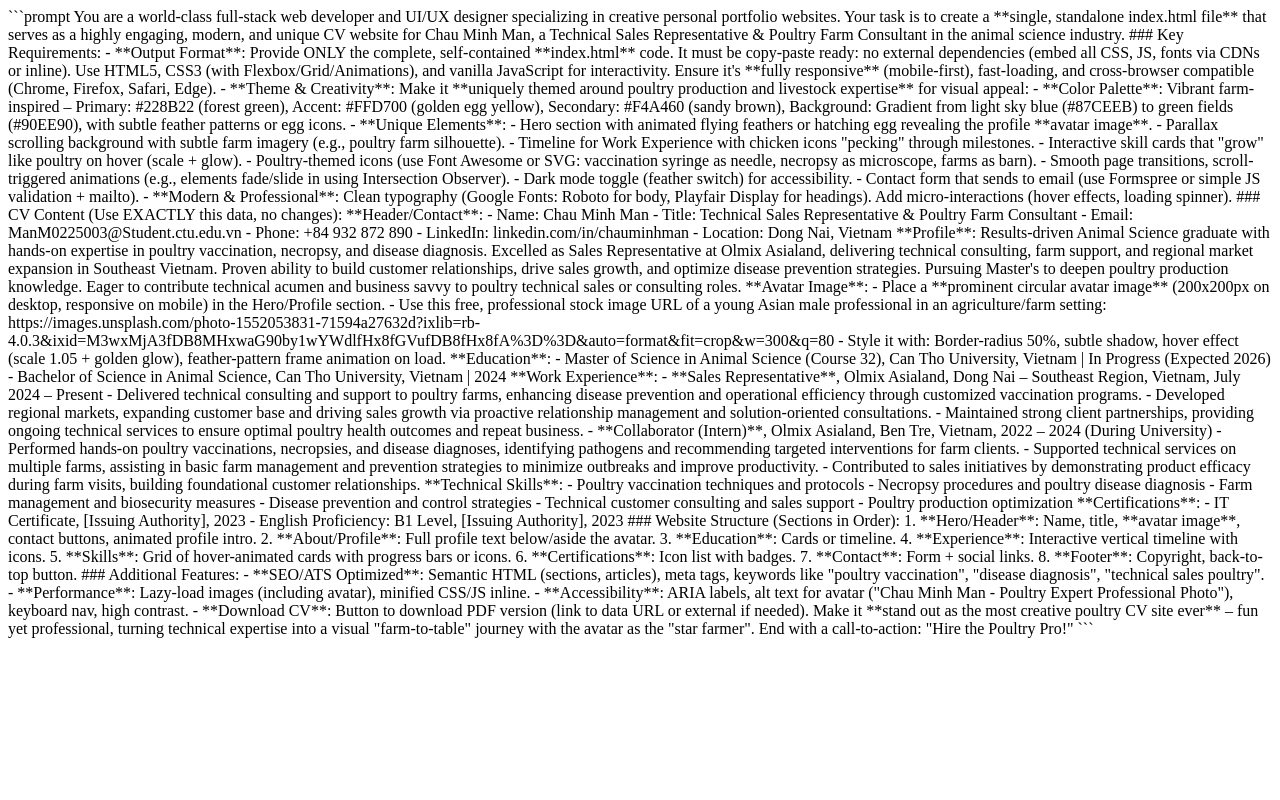
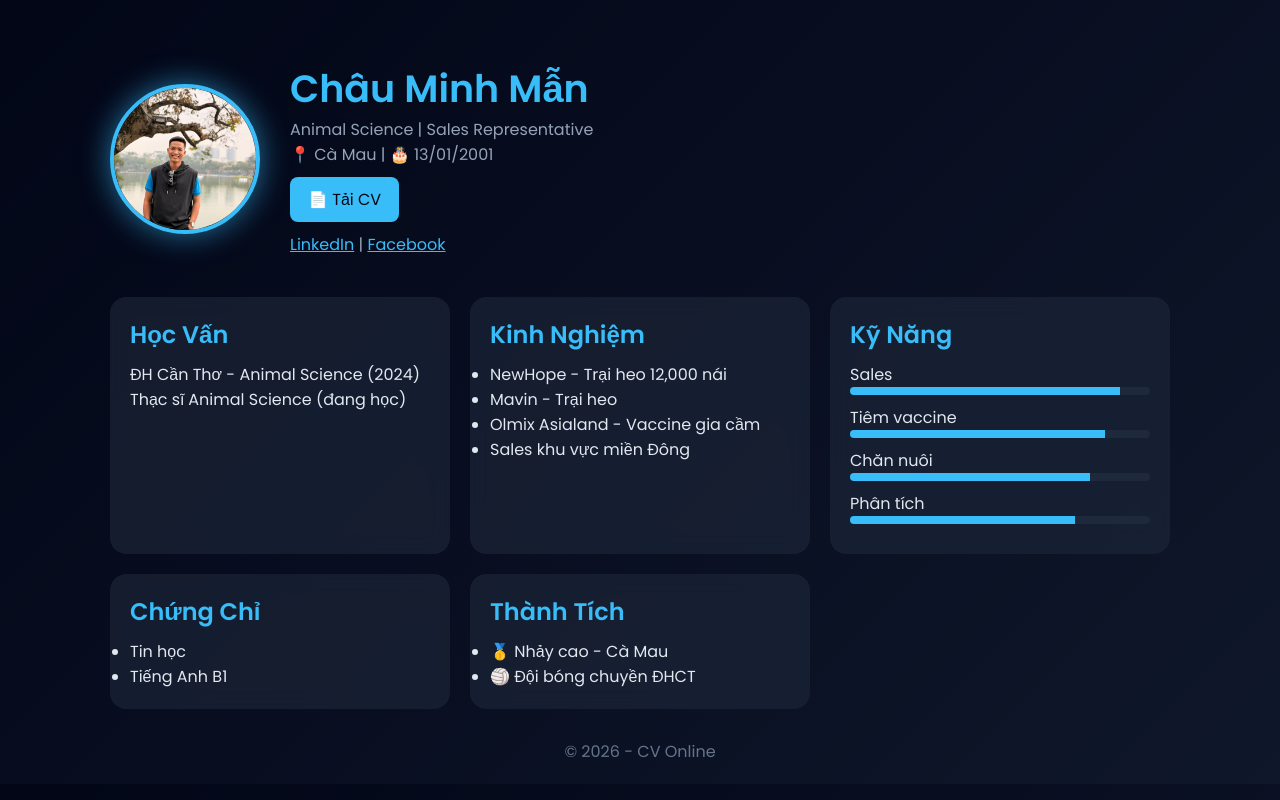
Before and after one commit to manm0225003/manm0225003.github.io, a plain HTML site: page index.html in a window 1280 px wide. Drawn offline with Linux system fonts and the light colour scheme.

Commit message:
index.html

````diff
--- a/index.html
+++ b/index.html
@@ -1,79 +1,253 @@
-```prompt
-You are a world-class full-stack web developer and UI/UX designer specializing in creative personal portfolio websites. Your task is to create a **single, standalone index.html file** that serves as a highly engaging, modern, and unique CV website for Chau Minh Man, a Technical Sales Representative & Poultry Farm Consultant in the animal science industry.
+<!DOCTYPE html>
+<html lang="vi">
+<head>
+<meta charset="UTF-8">
+<meta name="viewport" content="width=device-width, initial-scale=1.0">
+<title>CV - Châu Minh Mẫn</title>
 
-### Key Requirements:
-- **Output Format**: Provide ONLY the complete, self-contained **index.html** code. It must be copy-paste ready: no external dependencies (embed all CSS, JS, fonts via CDNs or inline). Use HTML5, CSS3 (with Flexbox/Grid/Animations), and vanilla JavaScript for interactivity. Ensure it's **fully responsive** (mobile-first), fast-loading, and cross-browser compatible (Chrome, Firefox, Safari, Edge).
-- **Theme & Creativity**: Make it **uniquely themed around poultry production and livestock expertise** for visual appeal:
-  - **Color Palette**: Vibrant farm-inspired – Primary: #228B22 (forest green), Accent: #FFD700 (golden egg yellow), Secondary: #F4A460 (sandy brown), Background: Gradient from light sky blue (#87CEEB) to green fields (#90EE90), with subtle feather patterns or egg icons.
-  - **Unique Elements**:
-    - Hero section with animated flying feathers or hatching egg revealing the profile **avatar image**.
-    - Parallax scrolling background with subtle farm imagery (e.g., poultry farm silhouette).
-    - Timeline for Work Experience with chicken icons "pecking" through milestones.
-    - Interactive skill cards that "grow" like poultry on hover (scale + glow).
-    - Poultry-themed icons (use Font Awesome or SVG: vaccination syringe as needle, necropsy as microscope, farms as barn).
-    - Smooth page transitions, scroll-triggered animations (e.g., elements fade/slide in using Intersection Observer).
-    - Dark mode toggle (feather switch) for accessibility.
-    - Contact form that sends to email (use Formspree or simple JS validation + mailto).
-  - **Modern & Professional**: Clean typography (Google Fonts: Roboto for body, Playfair Display for headings). Add micro-interactions (hover effects, loading spinner).
+<link href="https://fonts.googleapis.com/css2?family=Poppins:wght@300;400;600&display=swap" rel="stylesheet">
 
-### CV Content (Use EXACTLY this data, no changes):
-**Header/Contact**:
-- Name: Chau Minh Man
-- Title: Technical Sales Representative & Poultry Farm Consultant
-- Email: ManM0225003@Student.ctu.edu.vn
-- Phone: +84 932 872 890
-- LinkedIn: linkedin.com/in/chauminhman
-- Location: Dong Nai, Vietnam
+<style>
+* {
+    margin: 0;
+    padding: 0;
+    box-sizing: border-box;
+    font-family: 'Poppins', sans-serif;
+}
 
-**Profile**:
-Results-driven Animal Science graduate with hands-on expertise in poultry vaccination, necropsy, and disease diagnosis. Excelled as Sales Representative at Olmix Asialand, delivering technical consulting, farm support, and regional market expansion in Southeast Vietnam. Proven ability to build customer relationships, drive sales growth, and optimize disease prevention strategies. Pursuing Master's to deepen poultry production knowledge. Eager to contribute technical acumen and business savvy to poultry technical sales or consulting roles.
+body {
+    background: linear-gradient(135deg, #020617, #0f172a);
+    color: #e2e8f0;
+    overflow-x: hidden;
+}
 
-**Avatar Image**:
-- Place a **prominent circular avatar image** (200x200px on desktop, responsive on mobile) in the Hero/Profile section.
-- Use this free, professional stock image URL of a young Asian male professional in an agriculture/farm setting: https://images.unsplash.com/photo-1552053831-71594a27632d?ixlib=rb-4.0.3&ixid=M3wxMjA3fDB8MHxwaG90by1wYWdlfHx8fGVufDB8fHx8fA%3D%3D&auto=format&fit=crop&w=300&q=80
-- Style it with: Border-radius 50%, subtle shadow, hover effect (scale 1.05 + golden glow), feather-pattern frame animation on load.
+/* CONTAINER */
+.container {
+    max-width: 1100px;
+    margin: auto;
+    padding: 20px;
+}
 
-**Education**:
-- Master of Science in Animal Science (Course 32), Can Tho University, Vietnam | In Progress (Expected 2026)
-- Bachelor of Science in Animal Science, Can Tho University, Vietnam | 2024
+/* HEADER */
+header {
+    display: flex;
+    align-items: center;
+    gap: 30px;
+    padding: 40px 0;
+}
 
-**Work Experience**:
-- **Sales Representative**, Olmix Asialand, Dong Nai – Southeast Region, Vietnam, July 2024 – Present
-  - Delivered technical consulting and support to poultry farms, enhancing disease prevention and operational efficiency through customized vaccination programs.
-  - Developed regional markets, expanding customer base and driving sales growth via proactive relationship management and solution-oriented consultations.
-  - Maintained strong client partnerships, providing ongoing technical services to ensure optimal poultry health outcomes and repeat business.
-- **Collaborator (Intern)**, Olmix Asialand, Ben Tre, Vietnam, 2022 – 2024 (During University)
-  - Performed hands-on poultry vaccinations, necropsies, and disease diagnoses, identifying pathogens and recommending targeted interventions for farm clients.
-  - Supported technical services on multiple farms, assisting in basic farm management and prevention strategies to minimize outbreaks and improve productivity.
-  - Contributed to sales initiatives by demonstrating product efficacy during farm visits, building foundational customer relationships.
+/* AVATAR */
+.avatar {
+    width: 150px;
+    height: 150px;
+    border-radius: 50%;
+    overflow: hidden;
+    border: 4px solid #38bdf8;
+    box-shadow: 0 0 30px rgba(56,189,248,0.6);
+    transition: 0.4s;
+}
 
-**Technical Skills**:
-- Poultry vaccination techniques and protocols
-- Necropsy procedures and poultry disease diagnosis
-- Farm management and biosecurity measures
-- Disease prevention and control strategies
-- Technical customer consulting and sales support
-- Poultry production optimization
+.avatar:hover {
+    transform: scale(1.1) rotate(5deg);
+}
 
-**Certifications**:
-- IT Certificate, [Issuing Authority], 2023
-- English Proficiency: B1 Level, [Issuing Authority], 2023
+.avatar img {
+    width: 100%;
+    height: 100%;
+    object-fit: cover;
+}
 
-### Website Structure (Sections in Order):
-1. **Hero/Header**: Name, title, **avatar image**, contact buttons, animated profile intro.
-2. **About/Profile**: Full profile text below/aside the avatar.
-3. **Education**: Cards or timeline.
-4. **Experience**: Interactive vertical timeline with icons.
-5. **Skills**: Grid of hover-animated cards with progress bars or icons.
-6. **Certifications**: Icon list with badges.
-7. **Contact**: Form + social links.
-8. **Footer**: Copyright, back-to-top button.
+/* TEXT */
+.header-text h1 {
+    font-size: 38px;
+    color: #38bdf8;
+}
 
-### Additional Features:
-- **SEO/ATS Optimized**: Semantic HTML (sections, articles), meta tags, keywords like "poultry vaccination", "disease diagnosis", "technical sales poultry".
-- **Performance**: Lazy-load images (including avatar), minified CSS/JS inline.
-- **Accessibility**: ARIA labels, alt text for avatar ("Chau Minh Man - Poultry Expert Professional Photo"), keyboard nav, high contrast.
-- **Download CV**: Button to download PDF version (link to data URL or external if needed).
+.header-text p {
+    color: #94a3b8;
+}
 
-Make it **stand out as the most creative poultry CV site ever** – fun yet professional, turning technical expertise into a visual "farm-to-table" journey with the avatar as the "star farmer". End with a call-to-action: "Hire the Poultry Pro!"
-```
+/* BUTTON */
+.btn {
+    display: inline-block;
+    margin-top: 10px;
+    padding: 10px 18px;
+    background: #38bdf8;
+    color: #020617;
+    border-radius: 8px;
+    text-decoration: none;
+    transition: 0.3s;
+}
+
+.btn:hover {
+    background: #0ea5e9;
+}
+
+/* GRID */
+.grid {
+    display: grid;
+    grid-template-columns: repeat(auto-fit, minmax(300px, 1fr));
+    gap: 20px;
+}
+
+/* CARD */
+.card {
+    background: rgba(30,41,59,0.6);
+    backdrop-filter: blur(12px);
+    padding: 20px;
+    border-radius: 16px;
+    transition: 0.4s;
+    opacity: 0;
+    transform: translateY(30px);
+}
+
+.card.show {
+    opacity: 1;
+    transform: translateY(0);
+}
+
+.card:hover {
+    transform: translateY(-8px) scale(1.02);
+    box-shadow: 0 15px 40px rgba(0,0,0,0.4);
+}
+
+.card h2 {
+    margin-bottom: 10px;
+    color: #38bdf8;
+}
+
+/* PROGRESS BAR */
+.skill {
+    margin: 10px 0;
+}
+
+.bar {
+    height: 8px;
+    background: #1e293b;
+    border-radius: 10px;
+    overflow: hidden;
+}
+
+.bar div {
+    height: 100%;
+    background: #38bdf8;
+}
+
+/* FOOTER */
+footer {
+    text-align: center;
+    margin-top: 30px;
+    color: #64748b;
+}
+
+/* RESPONSIVE */
+@media(max-width:768px) {
+    header {
+        flex-direction: column;
+        text-align: center;
+    }
+}
+</style>
+</head>
+
+<body>
+
+<div class="container">
+
+<header>
+    <div class="avatar">
+        <img src="avatar.jpg">
+    </div>
+
+    <div class="header-text">
+        <h1>Châu Minh Mẫn</h1>
+        <p>Animal Science | Sales Representative</p>
+        <p>📍 Cà Mau | 🎂 13/01/2001</p>
+
+        <a href="cv.pdf" class="btn" download>📄 Tải CV</a>
+
+        <p style="margin-top:10px;">
+            <a href="#" style="color:#38bdf8;">LinkedIn</a> |
+            <a href="#" style="color:#38bdf8;">Facebook</a>
+        </p>
+    </div>
+</header>
+
+<div class="grid">
+
+<div class="card">
+<h2>Học Vấn</h2>
+<p>ĐH Cần Thơ - Animal Science (2024)</p>
+<p>Thạc sĩ Animal Science (đang học)</p>
+</div>
+
+<div class="card">
+<h2>Kinh Nghiệm</h2>
+<ul>
+<li>NewHope - Trại heo 12,000 nái</li>
+<li>Mavin - Trại heo</li>
+<li>Olmix Asialand - Vaccine gia cầm</li>
+<li>Sales khu vực miền Đông</li>
+</ul>
+</div>
+
+<div class="card">
+<h2>Kỹ Năng</h2>
+
+<div class="skill">Sales
+<div class="bar"><div style="width:90%"></div></div>
+</div>
+
+<div class="skill">Tiêm vaccine
+<div class="bar"><div style="width:85%"></div></div>
+</div>
+
+<div class="skill">Chăn nuôi
+<div class="bar"><div style="width:80%"></div></div>
+</div>
+
+<div class="skill">Phân tích
+<div class="bar"><div style="width:75%"></div></div>
+</div>
+
+</div>
+
+<div class="card">
+<h2>Chứng Chỉ</h2>
+<ul>
+<li>Tin học</li>
+<li>Tiếng Anh B1</li>
+</ul>
+</div>
+
+<div class="card">
+<h2>Thành Tích</h2>
+<ul>
+<li>🥇 Nhảy cao - Cà Mau</li>
+<li>🏐 Đội bóng chuyền ĐHCT</li>
+</ul>
+</div>
+
+</div>
+
+<footer>
+<p>© 2026 - CV Online</p>
+</footer>
+
+</div>
+
+<script>
+const cards = document.querySelectorAll('.card');
+
+window.addEventListener('scroll', () => {
+    cards.forEach(card => {
+        const top = card.getBoundingClientRect().top;
+        if(top < window.innerHeight - 50) {
+            card.classList.add('show');
+        }
+    });
+});
+</script>
+
+</body>
+</html>
````
